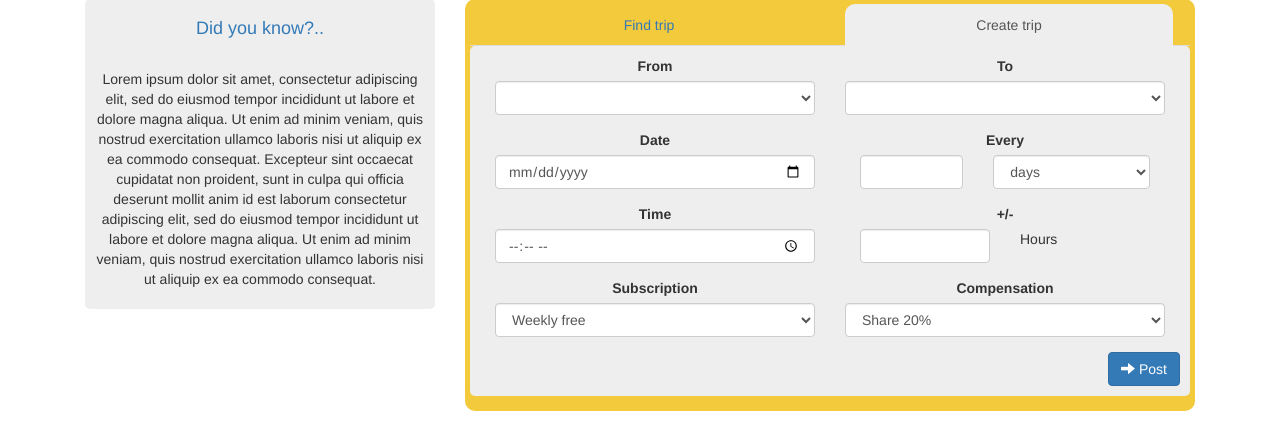
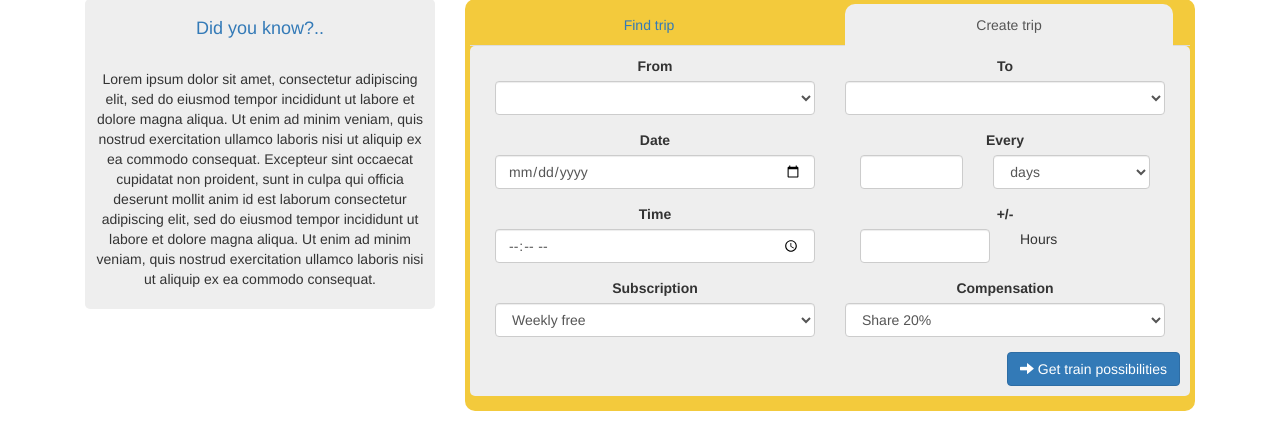
Before and after one commit to Runecreed/teamteam, a Django app: page /signup/ in a window 1280 px wide, after a click on "Create trip". Shown: the part 391-833 px from the top of the page. Run offline with Django 3.2, Linux system fonts and the light colour scheme; lists and menus that the app fills with data are empty; some libraries are stand-ins or nearby versions.

Commit message:
API call for getting trips - formatting and defensive error handling for when data is not available

```diff
--- a/railmate/templates/railmate/index.html
+++ b/railmate/templates/railmate/index.html
@@ -79,13 +79,13 @@
                     </div>
                 </form>
                 {% csrf_token %}
-                <form class="tab-pane fade" id="create-trip-form" action='../create/' method="post" role="form">
+                <form class="tab-pane fade" id="create-trip-form" action='.' method="get" role="form">
                     {% csrf_token %}
                     <div class="form-group col-sm-6">
                         <label for="createForm-source">From</label>
                         <select id='createForm-source' name="source" class="form-control">
                             {% for station in stations %}
-                                <option value="createForm-source-{{ station.code }}">{{ station.name }}</option>
+                               <option value={{ station.code }}>{{ station.name }}</option>
                             {% endfor %}
                         </select>
                     </div>
@@ -93,7 +93,7 @@
                         <label for="createForm-destination">To</label>
                         <select id='createForm-destination' name="destination" class="form-control">
                             {% for station in stations %}
-                                <option value="createForm-destination-{{ station.code }}">{{ station.name }}</option>
+                                <option value={{ station.code }}>{{ station.name }}</option>
                             {% endfor %}
                         </select>
                     </div>
@@ -137,8 +137,8 @@
                         </select>
                     </div>
                     <div class="text-right">
-                        <button type="submit" value='post' class="btn btn-primary"><span
-                                class="glyphicon glyphicon-arrow-right"></span> Post
+                        <button type="submit" name="getTrain" class="btn btn-primary"><span
+                                class="glyphicon glyphicon-arrow-right"></span> Get train possibilities
                         </button>
                     </div>
                 </form>
--- a/railmate/views.py
+++ b/railmate/views.py
@@ -21,12 +21,25 @@ from railmate.services import NS
 
 
 def home(request):
-    # Required :: Form must have keys 'source', with a list of sources undearneatha:: form = {'station': ['Eindhoven', 'Maastricht', ...], 'destination: ..}
-    # refer to it in the template as : form.source  --- gets the list of sources
-    # form = {'station': ['Eindhoven', 'Maastricht']}
+    trip_list = []  # empty list initially
+    station_list = []
 
+    if request.method == 'GET' and 'getTrain' in request.GET:  # the user wants to search for possible trips with CreateTrip form
+        searchQuery = request.GET.urlencode()  # debug var
+        source = request.GET.get('source', '')
+        destination = request.GET.get('destination', '')
+        parameters = [source, destination]
+        results = NS().trip_list(parameters)
+        station_list = results['station_intermediate']  # List of Intermediate stations between source and destionation, IE: Eindhoven -- Weert -- Roermond -- Sittard ...
+        trip_list = results['trips']        # List representation holding trips, each entry in the list trip_list[0] represents ONE possible trip with a lot of info that you can display.
+
+
+    if request.method == 'POST':  # user wants to post a new Trip! woo
+        Lol = "DO STUF HERE NUB"
+
+    # User is visiting home page.
     form = NS().station_list()
-    return render(request, 'railmate/index.html', {'stations': form})
+    return render(request, 'railmate/index.html', {'stations': form, 'trip_list': trip_list, 'station_list': station_list})
 
 
 # User filled in the form and presses Search
@@ -47,9 +60,15 @@ def home_search(request):
     form = NS().station_list()
     return render(request, 'railmate/trips.html', {'form': form, 'search_results': search})
 
+
 # User presses POST button to create a trip
 def home_create(request):
-    form = NS().station_list()
+    searchQuery = request.GET.urlencode()  # debug var
+    source = request.GET.get('source', '')
+    destination = request.GET.get('destination', '')
+    parameters = [source, destination]
+
+    trip_list = NS().trip_list(parameters)
 
     response = HttpResponse("To be implemented, probably want to redirect to the home page after inserting to DB")
     return response
@@ -57,6 +76,7 @@ def home_create(request):
 
 def user_page(request, user_id):
     return HttpResponse("You're looking at user %s." % user_id)
+
 
 def login_user(request):
     logout(request)
@@ -71,6 +91,7 @@ def login_user(request):
                 login(request, user)
                 return HttpResponseRedirect('/')
     return render(request, 'railmate/login.html')
+
 
 def signup(request):
     if request.method == 'POST':
@@ -120,9 +141,11 @@ def account(request):
         user_info.age = calculate_age(user_info.birth_date)
     return render(request, 'railmate/account.html', {'user_info': user_info})
 
+
 def calculate_age(born):
     today = date.today()
     return today.year - born.year - ((today.month, today.day) < (born.month, born.day))
+
 
 def logout(request):
     logout_user(request)
```
Also changed, not shown: railmate/services.py (+42 -5 lines), 2 other files.
